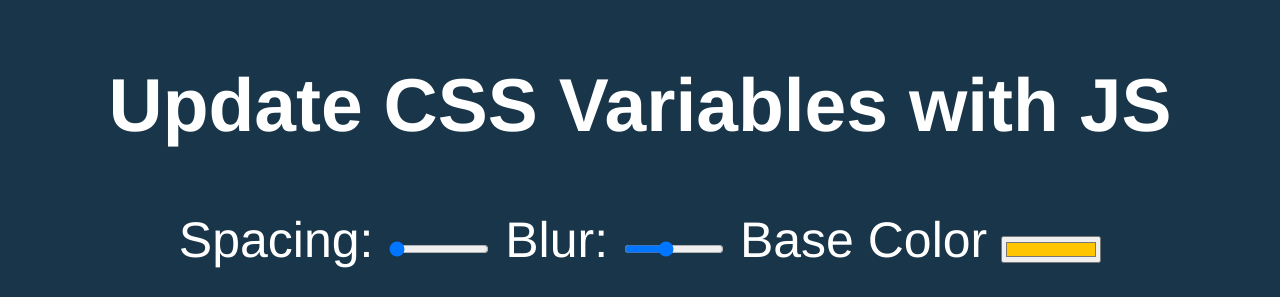
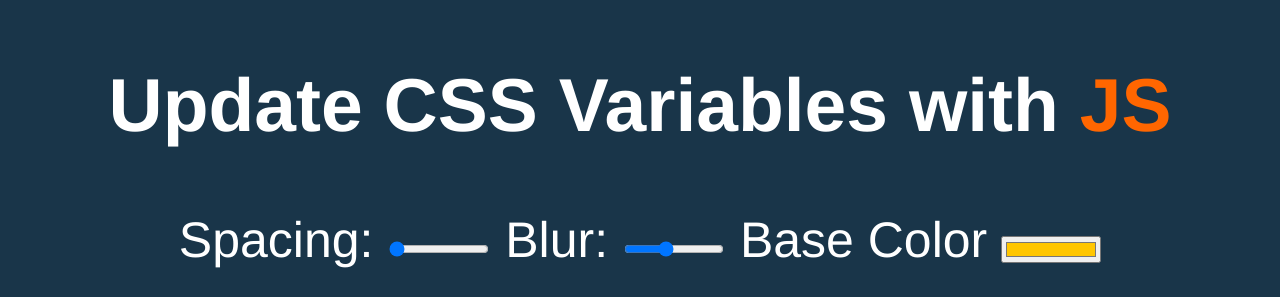
Before and after one commit to aksrugiw/30JavaScript, a plain HTML site: page CSS_Var/index.html in a window 1280 px wide. Shown: the top 297 px of the page. Drawn offline with Linux system fonts and the light colour scheme.

Commit message:
Use CSS variables

```diff
--- a/CSS_Var/index.html
+++ b/CSS_Var/index.html
@@ -21,6 +21,21 @@
   <img src="https://source.unsplash.com/7bwQXzbF6KE/800x500">
 
   <style>
+    :root {
+      --base: #ff6600;
+      --spacing: 10px;
+      --blur: 10px;
+    }
+
+    img {
+      padding: var(--spacing);
+      background-color: var(--base);
+      filter: blur(var(--blur));
+    }
+
+    .hl {
+      color: var(--base);
+    }
     /*
       misc styles, nothing to do with CSS variables
     */
```
